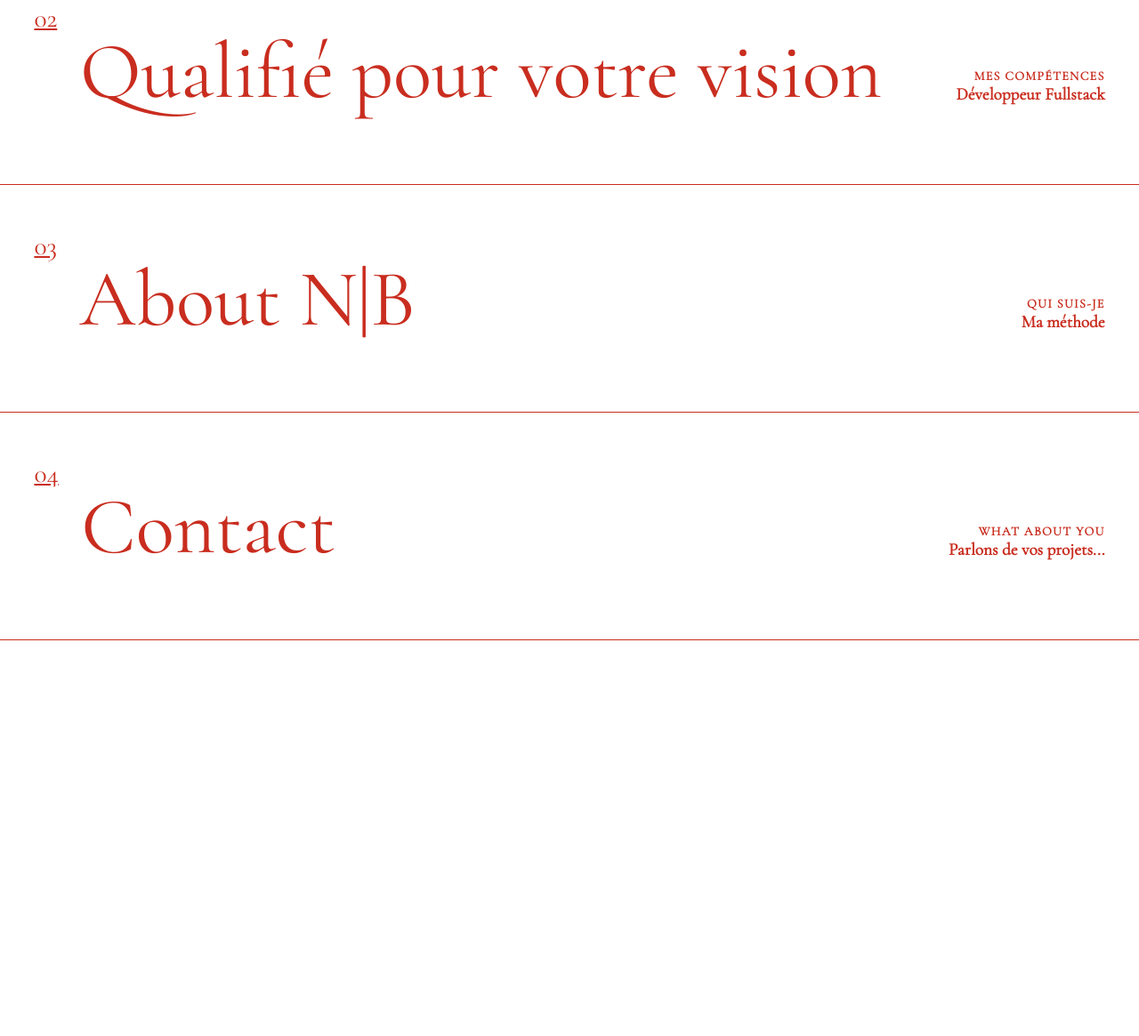
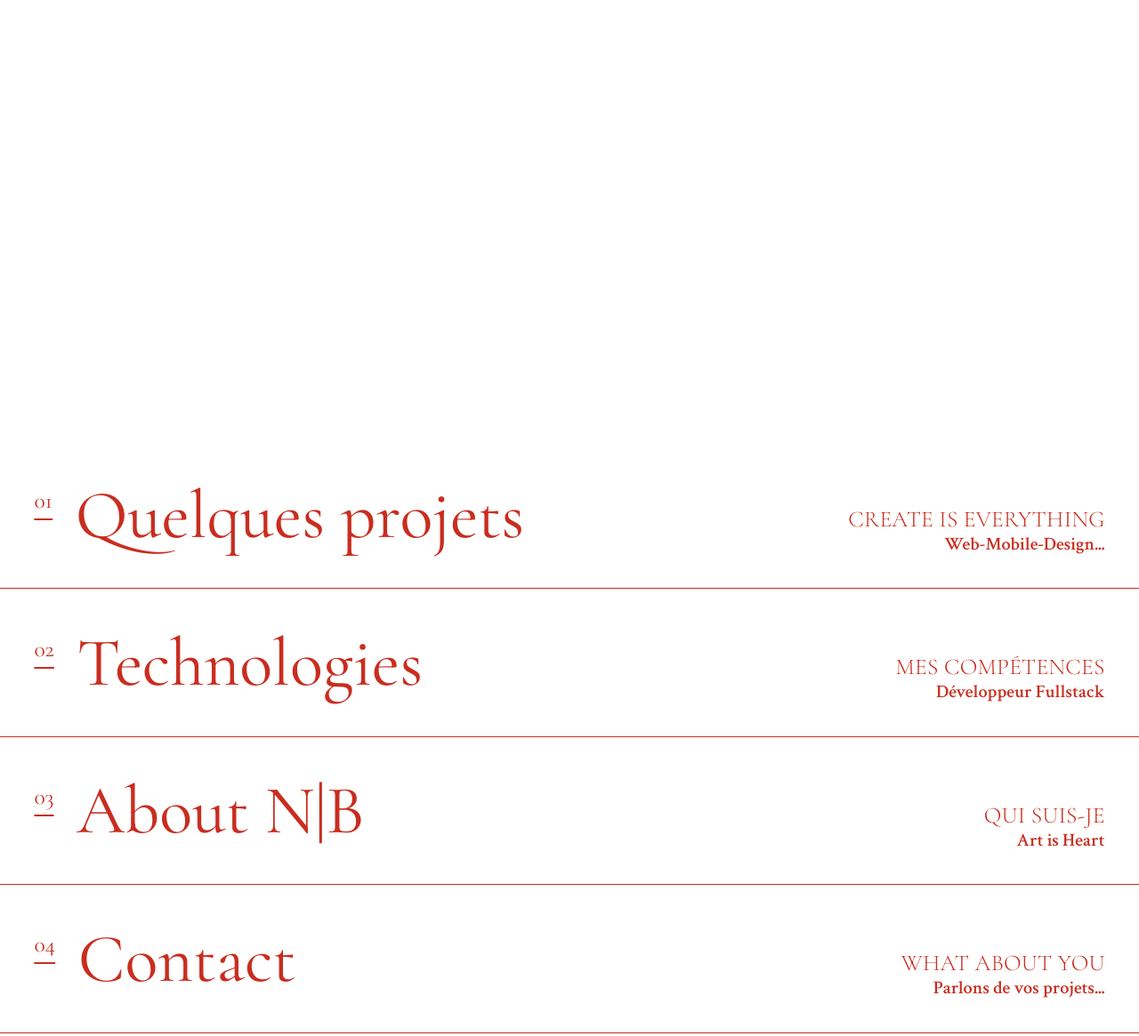
Before and after one commit to poloskanini/Bigdesignmenu, a plain HTML site: page dist/index.html in a window 1280 px wide. Shown: the part 304-1469 px from the top of the page at 89% size. Before the commit the page ends 1024 px from the top, so only its background shows below. Drawn offline with nearby package versions, Linux system fonts and the light colour scheme.

Commit message:
Version 1.0

```diff
--- /dev/null
+++ b/dist/index.1e9dd635.js
@@ -0,0 +1,2 @@
+
+//# sourceMappingURL=index.1e9dd635.js.map
--- /dev/null
+++ b/dist/index.e36aa882.js
@@ -0,0 +1,33 @@
+const items = document.querySelectorAll(".item");
+const ratio = .9;
+const options = {
+    root: null,
+    // rootMargin: '-50px',
+    rootMargin: "0px",
+    threshold: ratio
+};
+const handleIntersect = function(entries, observer) {
+    entries.forEach(function(entry) {
+        if (entry.intersectionRatio > ratio) {
+            entry.target.classList.add("visible");
+            observer.unobserve(entry.target);
+        }
+    });
+};
+const observer = new IntersectionObserver(handleIntersect, options);
+document.querySelectorAll(".item").forEach(function(r) {
+    observer.observe(r);
+}) // const observer = new IntersectionObserver((entries, observer) => {
+ //   entries.forEach(entry => {
+ //     if(entry.isIntersecting) {
+ //       console.log(entry.target);
+ //       entry.target.classList.add('visible');
+ //     }
+ //   })
+ // })
+ // items.forEach((item) => {
+ //   observer.observe(item);
+ // });
+;
+
+//# sourceMappingURL=index.e36aa882.js.map
--- a/dist/index.html
+++ b/dist/index.html
@@ -6,18 +6,20 @@
   <meta name="viewport" content="width=device-width, initial-scale=1.0">
   <title>Big Design Menu</title>
   <!-- My SCSS -->
-  <!-- <link rel="stylesheet" href="style.scss"> -->
+  <link rel="stylesheet" href="/index.be171192.css">
   <!-- CSS Compiled -->
-  <link rel="stylesheet" href="/index.626c6a64.css">
+  <!-- <link rel="stylesheet" href="style.css"> -->
   <!-- My fonts -->
   <link rel="preconnect" href="https://fonts.googleapis.com">
   <link rel="preconnect" href="https://fonts.gstatic.com" crossorigin="">
-  <link href="https://fonts.googleapis.com/css2?family=Crimson+Text:ital,wght@0,400;0,700;1,400&family=Space+Grotesk:wght@500&display=swap" rel="stylesheet">
+  <link href="https://fonts.googleapis.com/css2?family=Crimson+Text:ital,wght@0,600;0,700;1,400;1,600;1,700&display=swap" rel="stylesheet">
+  <link href="https://fonts.googleapis.com/css2?family=Crimson+Text:ital,wght@0,600;0,700;1,400;1,600;1,700&display=swap" rel="stylesheet">
 </head>
 <body>
+  <div style="height: 100vh"></div>
     <ul>
-      <li class="item">
-        <div style="background-image: url(&quot;cb_bmh_home_ultrawide_red_thumb.783579cc.jpg&quot;)"></div>
+      <li class="item visible">
+        <div class="item__background" style="background-image: url(&quot;cb_bmh_home_ultrawide_red_thumb.783579cc.jpg&quot;)"></div>
         <div class="item__content">
           <span class="item__number">01</span>
           <h2>Quelques projets</h2>
@@ -28,10 +30,10 @@
         </div>
       </li>
       <li class="item">
-        <div style="background-image: url(&quot;cb_bmh_home_ultrawide_red_thumb.783579cc.jpg&quot;)"></div>
+        <div class="item__background" style="background-image: url(&quot;cb_cg_home_ultrawide_red_thumb.e8a8abde.jpg&quot;)"></div>
         <div class="item__content">
           <span class="item__number">02</span>
-          <h2>Qualifié pour votre vision</h2>
+          <h2>Technologies</h2>
           <div class="item__metas">
             <span>Mes compétences</span>
             <strong>Développeur Fullstack</strong>
@@ -39,18 +41,18 @@
         </div>
       </li>
       <li class="item">
-        <div style="background-image: url(&quot;cb_bmh_home_ultrawide_red_thumb.783579cc.jpg&quot;)"></div>
+        <div class="item__background" style="background-image: url(&quot;cb_cws_home_ultrawide_red_thumb.65a928ae.jpg&quot;)"></div>
         <div class="item__content">
           <span class="item__number">03</span>
           <h2>About N|B</h2>
           <div class="item__metas">
             <span>Qui suis-je</span>
-            <strong>Ma méthode</strong>
+            <strong>Art is Heart</strong>
           </div>
         </div>
       </li>
       <li class="item">
-        <div style="background-image: url(&quot;cb_bmh_home_ultrawide_red_thumb.783579cc.jpg&quot;)"></div>
+        <div class="item__background" style="background-image: url(&quot;cb_leab_home_ultrawide_red_thumb.5ca3933e.jpg&quot;)"></div>
         <div class="item__content">
           <span class="item__number">04</span>
           <h2>Contact</h2>
@@ -61,5 +63,9 @@
         </div>
       </li>
     </ul>
+
+    <div style="height: 100vh"></div>
+
+    <script src="/index.e36aa882.js"></script>
 <script src="/Contra%20Hover%20Effect.2ddc900b.js"></script></body>
 </html>
--- a/style.scss
+++ b/style.scss
@@ -15,15 +15,25 @@ body {
 
 h2 {
   font-family: 'Cormorant Garamond', sans-serif;
-  font-size: 7vw;
+  font-size: 6vw;
   font-weight: 500;
+}
+
+ul {
+  width: 100%;
+  margin: 0 auto;
+  list-style-type: none;
 }
 
 .item {
   position: relative;
   width: 100%;
   color: $red;
+  opacity: 0;
+  transition: opacity 1s ease-in-out;
+  overflow: hidden;
 
+  // Ajout de la bordure dynamique
   &:before {
     content: '';
     position: absolute;
@@ -32,22 +42,85 @@ h2 {
     left: 0;
     bottom: 0;
     width: 100%;
+    transform-origin: left;
+    transform: scaleX(0);
+    transition: transform 1.8s ease-in-out;
+    // transition: transform 2.15s cubic-bezier(0, 0.72, 1, 1.02);;
+  }
+
+  &.visible {
+    &:before {
+      transform: scaleX(1);
+    }
+
+    opacity: 1;
+
+    .item__content {
+      transform: translateY(0);
+    }
+  }
+
+  &:hover {
+    .item__content {
+      color: white;
+    }
+    // Gestion de l'apparition de l'image
+    .item__background {
+      &:after {
+        transform: translateY(-100%);
+      }
+
+      background-size: 120%
+    }
+  }
+
+  .item__background {
+    position: absolute;
+    width: 100%;
+    height: 100%;
+    background-size: 100%;
+    background-position: center;
+    background-repeat: no-repeat;
+    z-index: -1;
+    transition: background-size .5s ease-out;
+
+
+    &:before {
+      content: '';
+      position: absolute;
+      inset: 0;
+      background-color: rgba(0, 0, 0, 0.2);
+    }
+
+    &:after {
+      content: '';
+      position: absolute;
+      inset: 0;
+      transform: translateY(0);
+      background: white;
+      transition: transform .3s ease-out;
+    }
   }
 
   .item__content {
     display: flex;
     width: 100%;
     padding: 0 3vw;
-    height: 20vw;
+    height: 13vw;
     align-items: center;
+    transform: translateY(20%);
+    transition: transform ease-out 1s, color ease-in-out .3s;
+    color: $red;
+    cursor: pointer;
 
     .item__number {
        font-weight: 500;
        text-decoration: underline;
        margin-right: 2vw;
        margin-top: 4vw;
-       font-size: 2.3vw;
-       align-self: flex-start
+       font-size: 2vw;
+       align-self: flex-start;
+       text-underline-offset: 12px;
     }
 
     .item__metas {
@@ -58,15 +131,17 @@ h2 {
       margin-top: 2.7vw;
 
       span {
-        font-weight: 900;
-        font-size: 1.1vw;
+        font-weight: 100;
+        font-size: 2vw;
         text-transform: uppercase;
-        letter-spacing: .10vw;
+        letter-spacing: .020vw;
       }
 
       strong {
-        font-size: 1.5vw;
-        font-weight: 800;
+        font-size: 1.6vw;
+        font-weight: 100;
+        font-family: 'Crimson Text', serif;
+
       }
     }
   }
```
Also changed, not shown: index.html (+16 -10 lines), dist/1.766efc25.jpg (added), dist/cb_cg_home_ultrawide_red_thumb.e8a8abde.jpg (added), dist/cb_cws_home_ultrawide_red_thumb.65a928ae.jpg (added), dist/cb_leab_home_ultrawide_red_thumb.5ca3933e.jpg (added), dist/index.626c6a64.css, dist/index.be171192.css, img/1.jpg (added), style.css, 5 other files.
